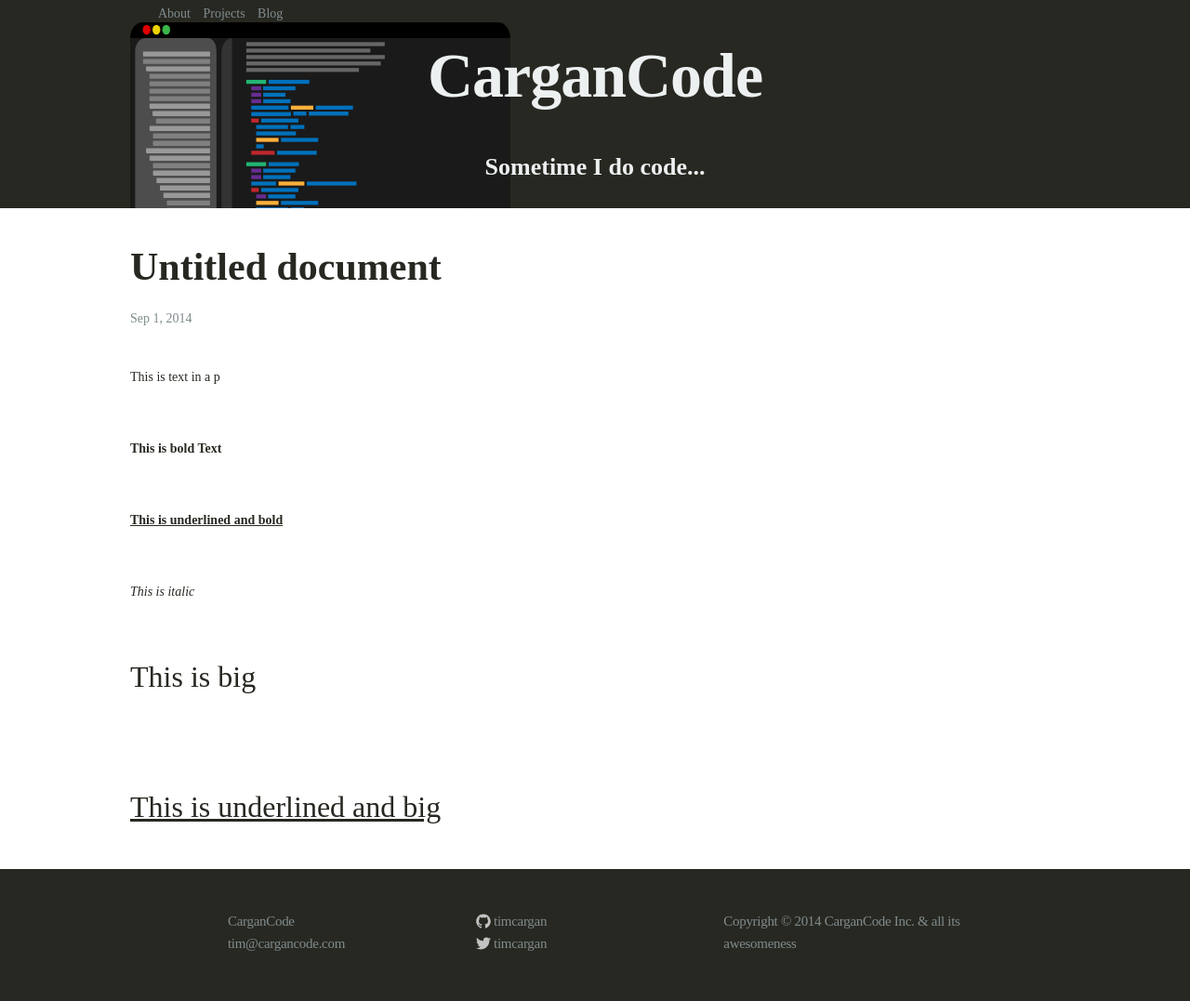
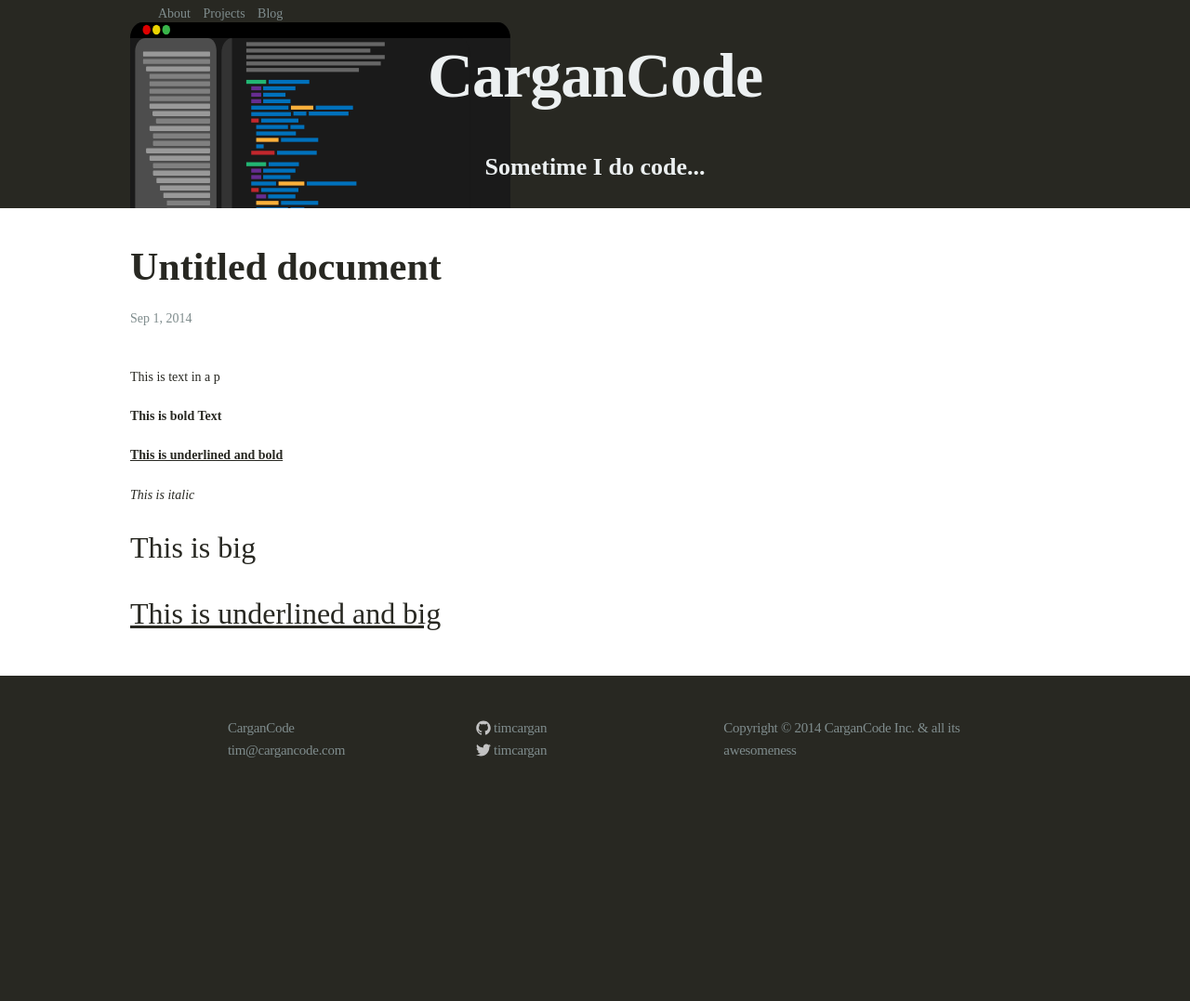
Before and after one commit to CarganCode/CarganCode.github.io, a Jekyll site: the page built from _posts/2014-9-1-Untitled_document.md, in a window 1280 px wide. Shown: the whole page at 93% size. Built offline with Jekyll 4.4.1, drawn with Linux system fonts in a browser that asks for light colours; after the commit the page ends 900 px from its top, so only the background shows below that.

Commit message:
Posting Untitled document to blog

```diff
--- a/_posts/2014-9-1-Untitled_document.md
+++ b/_posts/2014-9-1-Untitled_document.md
@@ -3,39 +3,21 @@ layout: post
 title: Untitled document
 date: 2014-09-01T14:51:11.002Z
 ---
-<body class="c3">
+<body class="c2">
    <p style="widows:2;orphans:2;direction:ltr">
       <span>This is text in a p</span>
-   </p>
-   <p style="widows:2;orphans:2;direction:ltr;height:11pt">
-      <span />
    </p>
    <p style="widows:2;orphans:2;direction:ltr">
       <span style="font-weight:bold">This is bold Text</span>
    </p>
-   <p style="widows:2;orphans:2;direction:ltr;height:11pt">
-      <span style="font-weight:bold" />
-   </p>
    <p style="widows:2;orphans:2;direction:ltr">
-      <span style="text-decoration:underline;font-weight:bold">This is underlined and bold</span>
-   </p>
-   <p style="widows:2;orphans:2;direction:ltr;height:11pt">
-      <span style="text-decoration:underline;font-weight:bold" />
+      <span style="font-weight:bold;text-decoration:underline">This is underlined and bold</span>
    </p>
    <p style="widows:2;orphans:2;direction:ltr">
       <span style="font-style:italic">This is italic</span>
    </p>
-   <p style="widows:2;orphans:2;direction:ltr;height:11pt">
-      <span style="font-size:24pt" />
-   </p>
    <p style="widows:2;orphans:2;direction:ltr">
       <span style="font-size:24pt">This is big</span>
-   </p>
-   <p style="widows:2;orphans:2;direction:ltr;height:11pt">
-      <span style="font-size:24pt" />
-   </p>
-   <p style="widows:2;orphans:2;direction:ltr;height:11pt">
-      <span style="font-size:24pt" />
    </p>
    <p style="widows:2;orphans:2;direction:ltr">
       <span style="font-size:24pt;text-decoration:underline">This is underlined and big</span>
```
